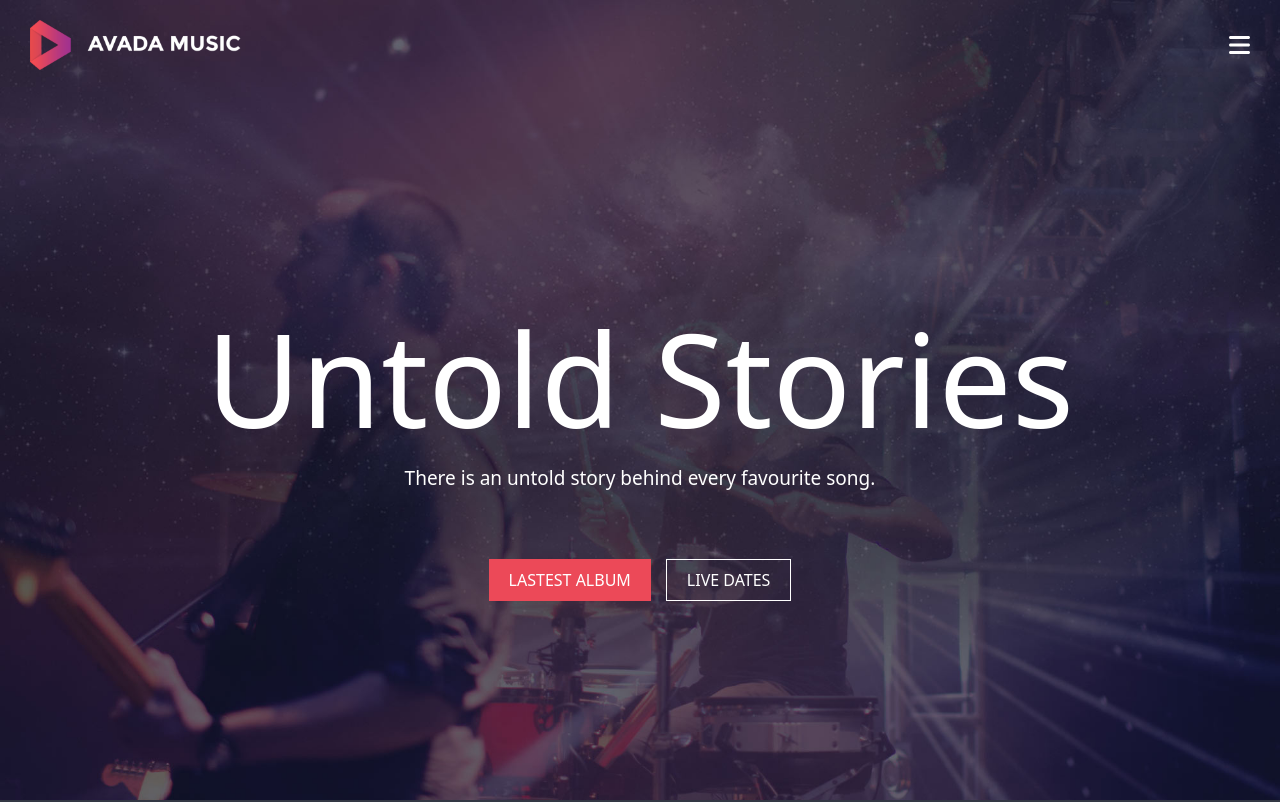
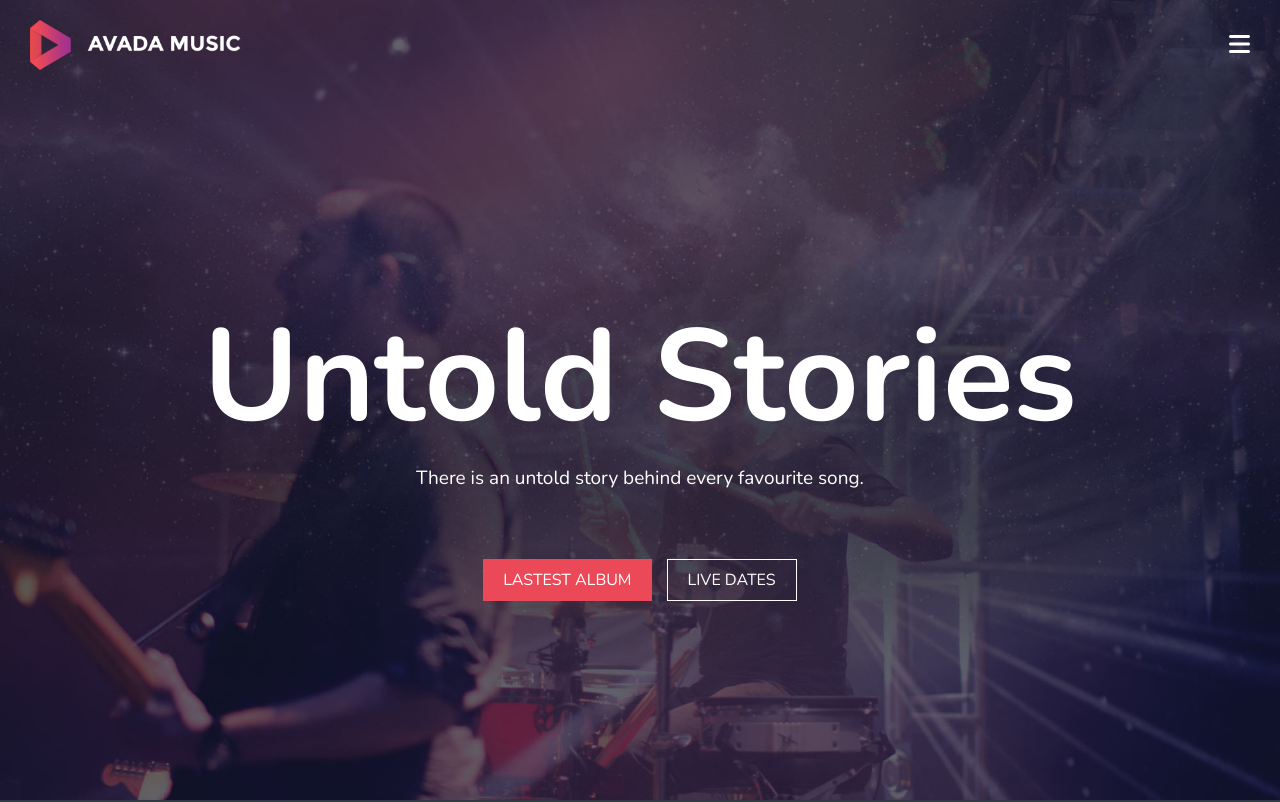
Before and after one commit to JohnQuimson/proj-html-vuejs, a Vue app: page / in a window 1280 px wide. Shown: the top 802 px of the page. Built offline with nearby package versions, Linux system fonts and the light colour scheme.

Commit message:
feat: fonts

```diff
--- a/package.json
+++ b/package.json
@@ -9,7 +9,6 @@
     "preview": "vite preview"
   },
   "dependencies": {
-    "@fontsource/poppins": "^5.0.8",
     "@fortawesome/fontawesome-svg-core": "^6.5.1",
     "@fortawesome/free-brands-svg-icons": "^6.5.1",
     "@fortawesome/free-regular-svg-icons": "^6.5.1",
--- a/src/assets/js/partials/_fonts.js
+++ /dev/null
@@ -1 +0,0 @@
-import '@fontsource/poppins';
--- a/src/assets/scss/partials/typography.scss
+++ b/src/assets/scss/partials/typography.scss
@@ -1,3 +1,8 @@
+// Nunito
+@import url('https://fonts.googleapis.com/css2?family=Nunito:wght@400;500;600;700;800;900;1000&display=swap');
+
+@import url('https://fonts.googleapis.com/css2?family=PT+Serif:ital@1&display=swap');
+
 body {
-  font-family: 'Poppins';
+  font-family: 'Nunito', sans-serif !important;
 }
--- a/src/components/Jumbotron.vue
+++ b/src/components/Jumbotron.vue
@@ -31,6 +31,7 @@ export default {
 
   h1 {
     font-size: 130px;
+    font-weight: 700;
   }
 
   p {
--- a/src/components/SectionMain2.vue
+++ b/src/components/SectionMain2.vue
@@ -1,6 +1,6 @@
 <script>
 import BigButton from './BigButton.vue';
-// import CardNews from './CardNews.vue';
+//import CardNews from './CardNews.vue';
 
 export default {
   name: 'Latest Band News',
--- a/src/components/SectionMain3.vue
+++ b/src/components/SectionMain3.vue
@@ -28,6 +28,7 @@ export default {
 </template>
 
 <style lang="scss" scoped>
+@use '../assets/scss/style.scss' as *;
 .section-video {
   height: 90vh;
   background-image: url(../../public/img/images/home-testimonial-parallax.jpg);
@@ -43,6 +44,8 @@ export default {
     text-align: center;
     line-height: 30px;
     font-size: 20px;
+    font-family: 'PT Serif', serif;
+    letter-spacing: 1px;
   }
 
   .cont-play-btn {
```
Also changed, not shown: 1 other file (tests, documents, lock files or other folders).
